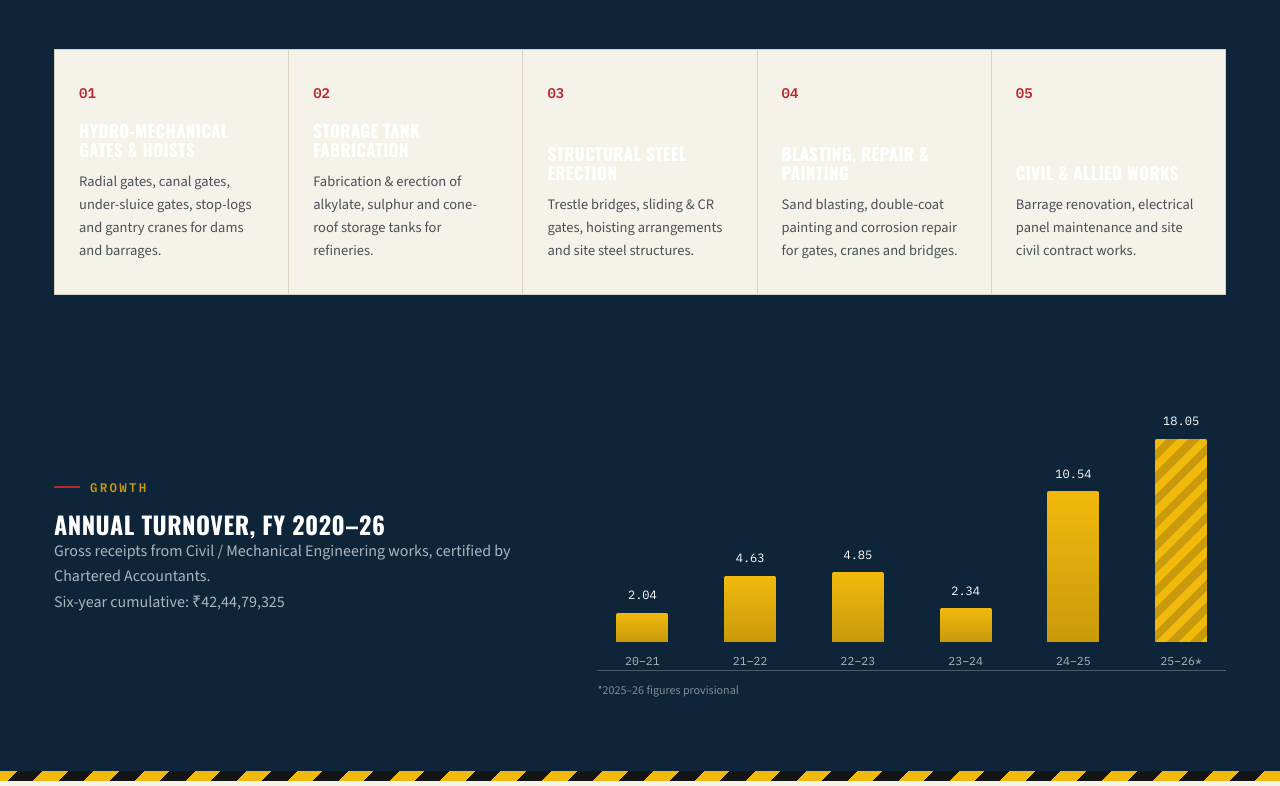
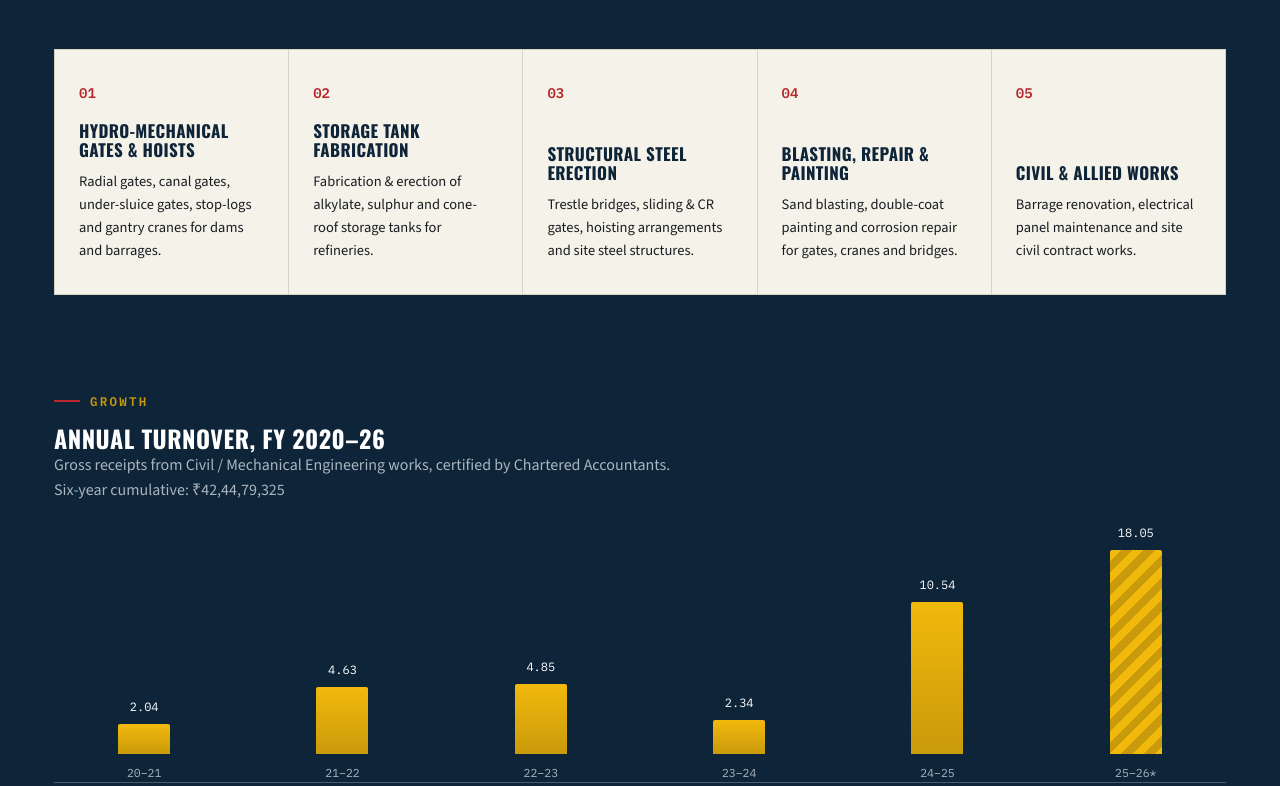
Before and after one commit to Akkusetta/janta-engineering-works-website, a plain HTML site: page index.html in a window 1280 px wide. Shown: the part 1994-2780 px from the top of the page. Drawn offline with nearby package versions, Linux system fonts and the light colour scheme.

Commit message:
Fix scope of work text visibility

```diff
--- a/css/styles.css
+++ b/css/styles.css
@@ -141,11 +141,8 @@
   .svc-card{background:var(--paper);padding:32px 24px;min-height:230px;display:flex;flex-direction:column;justify-content:space-between;transition:background .2s;}
   .svc-card:hover{background:#fff;}
   .svc-card .num{font-family:'IBM Plex Mono',monospace;color:var(--red);font-weight:600;font-size:14px;}
-  .svc-card h4{margin:18px 0 10px;font-size:17px;}
-  .svc-card p{color:var(--ink-soft);font-size:14.5px;}
-
-  /* ===== growth chart ===== */
-  .chart-wrap{display:grid;grid-template-columns:1fr 1.3fr;gap:60px;align-items:center;}
+  .svc-card h4{margin:18px 0 10px;font-size:17px;color:var(--navy);}
+  .svc-card p{color:var(--ink);font-size:14.5px;}
   .chart-note{color:#a9b6c0;}
   .chart-note .badge{
     display:inline-block;margin-top:20px;padding:10px 16px;border:1px solid rgba(255,255,255,.25);
```
